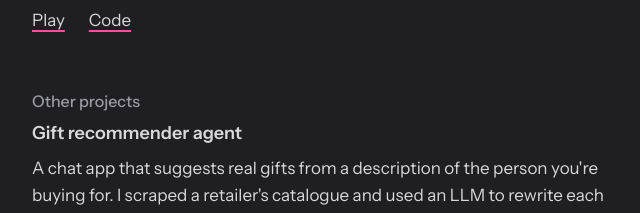
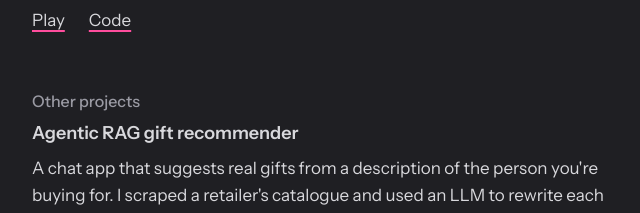
Before and after one commit to asmiyahasan/asmiyahasan.github.io, a website built with Vite: page index.html in a window 1280 px wide. Shown: the part 980-1193 px from the top of the page, 256-896 px from the left. Built offline with nearby package versions, Linux system fonts and the light colour scheme.

Commit message:
Update project title

```diff
--- a/index.html
+++ b/index.html
@@ -77,7 +77,7 @@
         <h3 class="project-group">Other projects</h3>
         <ul class="project-list">
           <li>
-            <h4>Gift recommender agent</h4>
+            <h4>Agentic RAG gift recommender</h4>
             <p>
               A chat app that suggests real gifts from a description of the person you're buying for.
               I scraped a retailer's catalogue and used an LLM to rewrite each product as a profile of
```
